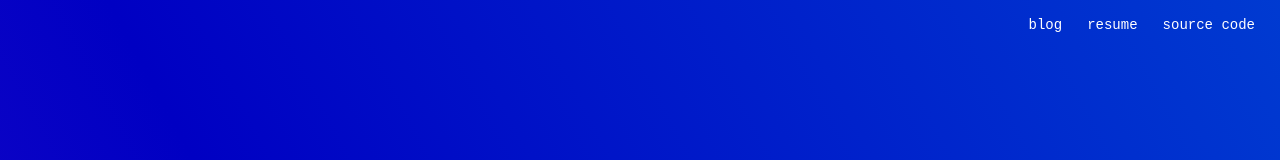
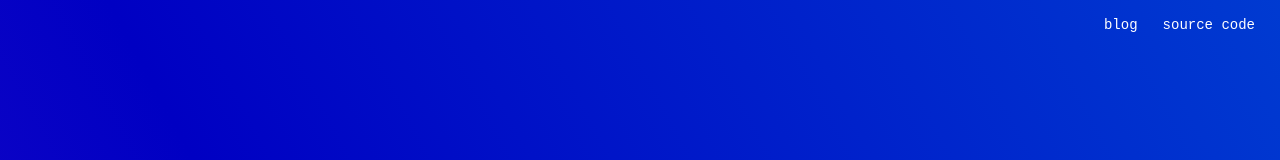
Before and after one commit to axeldelafosse/axeldelafosse, a Next.js app: page / in a window 1280 px wide. Shown: the top 160 px of the page. Built offline with nearby package versions, Linux system fonts and the light colour scheme.

Commit message:
fuck this

```diff
--- a/src/components/home.tsx
+++ b/src/components/home.tsx
@@ -57,13 +57,6 @@ function Home() {
           <MenuItem>blog</MenuItem>
         </Link>
         <MenuItem
-          href="https://drive.google.com/file/d/14icGX2AF2qdFJ9Vw7osJjShY8jUNpXaQ/view"
-          target="_blank"
-          rel="noopener noreferrer"
-        >
-          resume
-        </MenuItem>
-        <MenuItem
           href="https://github.com/axeldelafosse/axeldelafosse"
           target="_blank"
           rel="noopener noreferrer"
```
